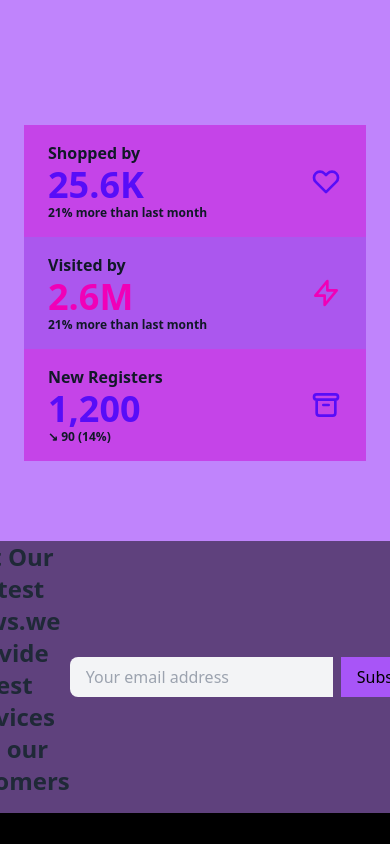
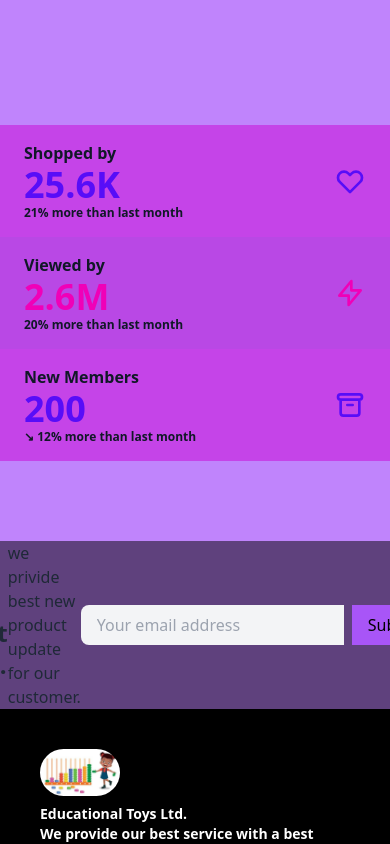
Before and after one commit to ZubaerJewel/toy-shop, a React (Vite) app: page / in a window 390 px wide. Shown: the part 1680-2524 px from the top of the page. Built offline with nearby package versions, Linux system fonts and the light colour scheme; no server answers.

Commit message:
modifying some code for customize design

```diff
--- a/src/components/Gallery.jsx
+++ b/src/components/Gallery.jsx
@@ -46,11 +46,11 @@ const Gallery = () => {
               <div className="w-full mask mask-hexagon  motion">
                 <img src={toy.toyImage} />
                 <div className="absolute top-0 overlay-img">
-                  <p className="text-black text-3xl text-center font-bold">
+                  <p className="text-purple-700 text-3xl text-center font-bold">
                     {toy.toyName}
                   </p>
-                  <button className="primary-btn gap-4">
-                    Shop Now <HiShoppingCart className="text-2xl" />
+                  <button className="btn  gap-4 bg-purple-900 ">
+                    Shop Now <HiShoppingCart className="text-2xl " />
                   </button>
                 </div>
               </div>
--- a/src/components/PageViewed.jsx
+++ b/src/components/PageViewed.jsx
@@ -4,9 +4,9 @@ import React from "react";
 
 const PageViewed = () => {
   return (
-    <div className="md:stats mb-20 w-full md:h-60 px-6 md:px-10">
-      <div className="stat bg-[#cc06d680] md:rounded-s-md">
-        <div className="stat-figure text-primary">
+    <div className="md:stats mb-20  w-full  bg-[#cc06d680]   md:h-60  md:px-10">
+      <div className="stat   md:rounded-s-md">
+        <div className="stat-figure text-primary  ">
           <svg
             xmlns="http://www.w3.org/2000/svg"
             fill="none"
@@ -26,7 +26,7 @@ const PageViewed = () => {
         <div className="stat-desc title-stat">21% more than last month</div>
       </div>
 
-      <div className="stat bg-[#8306d65b]">
+      <div className="stat bg-[#a44fdc5b]">
         <div className="stat-figure text-secondary">
           <svg
             xmlns="http://www.w3.org/2000/svg"
@@ -42,12 +42,12 @@ const PageViewed = () => {
             ></path>
           </svg>
         </div>
-        <div className="title-stat">Visited by</div>
+        <div className="title-stat">Viewed by</div>
         <div className="stat-value text-secondary">2.6M</div>
-        <div className="stat-desc title-stat">21% more than last month</div>
+        <div className="stat-desc title-stat">20% more than last month</div>
       </div>
 
-      <div className="stat bg-[#cc06d680] md:rounded-e-md">
+      <div className="stat md:rounded-e-md">
         <div className="stat-figure text-primary">
           <svg
             xmlns="http://www.w3.org/2000/svg"
@@ -63,9 +63,9 @@ const PageViewed = () => {
             ></path>
           </svg>
         </div>
-        <div className="title-stat">New Registers</div>
-        <div className="stat-value text-primary">1,200</div>
-        <div className="stat-desc title-stat">↘︎ 90 (14%)</div>
+        <div className="title-stat">New Members</div>
+        <div className="stat-value text-primary">200</div>
+        <div className="stat-desc title-stat">↘︎ 12% more than last month</div>
       </div>
     </div>
   );
--- a/src/components/SubscribeNews.jsx
+++ b/src/components/SubscribeNews.jsx
@@ -24,8 +24,10 @@ const SubscribeNews = () => {
       <div className="flex items-center justify-center w-full h-full bg-[rgb(0,0,0,0.5)]">
         {/* <div className="bg-white rounded-lg w-full md:w-1/2  shadow-lg p-8"> */}
           <h2 className="text-2xl text-center font-bold mb-4">
-            Get Our Latest News.we privide best services for our customers
+            Get Our Latest News.
+
           </h2>
+          <p>we privide best new product update  for our customer.</p>
           <form
             onSubmit={handleSubscribe}
             className="flex items-center justify-center"
--- a/src/components/UserAccount/SignIn.jsx
+++ b/src/components/UserAccount/SignIn.jsx
@@ -92,7 +92,7 @@ const SignIn = () => {
                 </div>
                 <SocialSignIn />
                 <p className="mt-2 text-xl font-semibold">
-                  New To Toys-zone !{" "}
+                  New To Educational Toys !{" "}
                   <Link
                     onClick={() => setNavigate(from)}
                     to="/signup"
```
